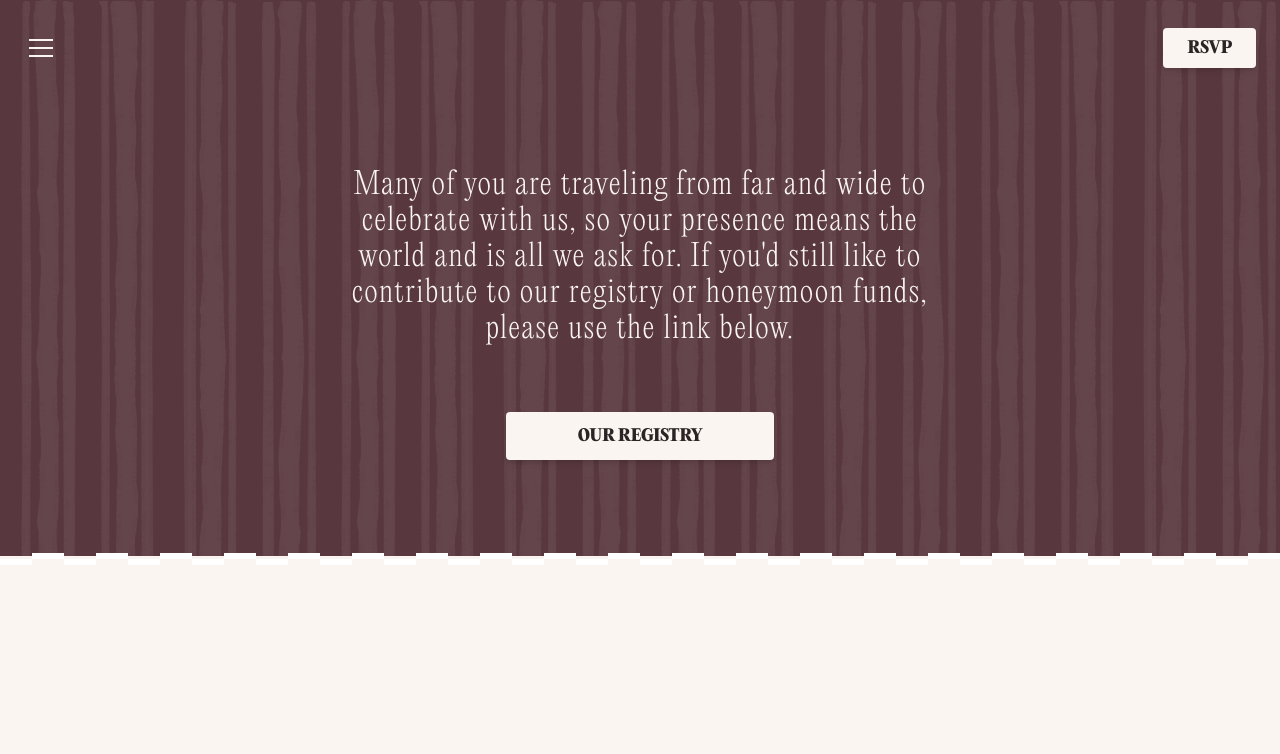
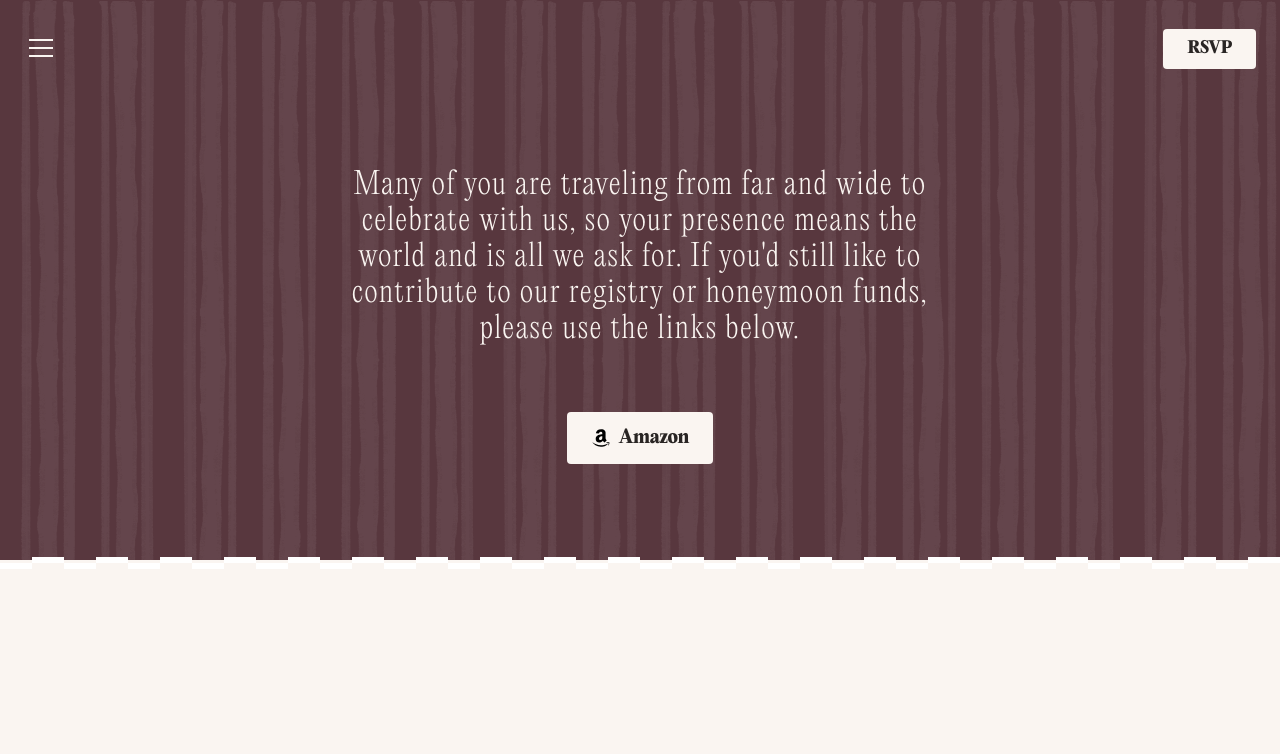
Before and after one commit to andrewhumble/wedding-site, a Next.js app: page /registry in a window 1280 px wide. Shown: the top 754 px of the page. Built offline with nearby package versions, Linux system fonts and the light colour scheme; a web font is replaced by a local one.

Commit message:
Add Amazon registry:

```diff
--- a/package.json
+++ b/package.json
@@ -15,7 +15,8 @@
     "lucide-react": "^0.503.0",
     "next": "15.3.1",
     "react": "^19.0.0",
-    "react-dom": "^19.0.0"
+    "react-dom": "^19.0.0",
+    "react-icons": "^5.5.0"
   },
   "devDependencies": {
     "@eslint/eslintrc": "^3",
--- a/src/app/registry/page.tsx
+++ b/src/app/registry/page.tsx
@@ -2,6 +2,7 @@ import Navbar from '@/components/Navbar'
 import Footer from '@/components/Footer'
 import DashedBorder from '@/ui/DashedBorder'
 import Button from '@/ui/Button'
+import { FaAmazon } from 'react-icons/fa';
 
 export default function Registry() {
 
@@ -10,8 +11,18 @@ export default function Registry() {
             <Navbar />
             <div className="px-4 pt-36 md:pt-42 pb-24 bg-[#58373E]" style={{ backgroundImage: 'url(/images/stripesImproved.png)', backgroundSize: '25% 100%' }}>
                 <div className="text-center px-4 md:w-1/2 mx-auto">
-                    <h1 className="text-xl md:text-3xl font-sans-light tracking-wider text-[#FAF5F1] mb-16">Many of you are traveling from far and wide to celebrate with us, so your presence means the world and is all we ask for. If you&apos;d still like to contribute to our registry or honeymoon funds, please use the link below.</h1>
-                    <Button label="OUR REGISTRY" className='font-sans-bold px-18 py-6 bg-[#FAF5F1] text-stone-800 hover:bg-[#e8d8bf] hover:text-[#3d232a]' />
+                    <h1 className="text-xl md:text-3xl font-sans-light tracking-wider text-[#FAF5F1] mb-16">Many of you are traveling from far and wide to celebrate with us, so your presence means the world and is all we ask for. If you&apos;d still like to contribute to our registry or honeymoon funds, please use the links below.</h1>
+                    <div className="flex gap-6 justify-center">
+                        <Button
+                            href="https://www.amazon.com/wedding/share/thehumbles"
+                            className="px-6 py-4 bg-[#FAF5F1] hover:bg-[#e8d8bf] hover:text-[#3d232a]"
+                        >
+                            <div className="flex items-center space-x-2">
+                                <FaAmazon className="h-5 w-5" />
+                                <span className="font-sans-bold text-stone-800 text-lg leading-none">Amazon</span>
+                            </div>
+                        </Button>
+                    </div>
                 </div>
             </div>
             <DashedBorder className="hidden relative md:flex items-center mt-[-3] mb-[-3] z-10" />
--- a/src/components/Navbar.tsx
+++ b/src/components/Navbar.tsx
@@ -53,12 +53,13 @@ export default function Navbar() {
 
         {/* RSVP Button */}
         <Button
-          label="RSVP"
-          className={`font-sans-bold px-6 py-2 flex items-center justify-center ${isScrolled
+          className={`relative top-[1px] font-sans-bold text-sm px-6 py-2 flex items-center justify-center ${isScrolled
             ? 'bg-stone-800 text-[#FAF5F1] hover:bg-[#4a2d33] hover:text-white'
             : 'bg-[#FAF5F1] text-stone-800 hover:bg-[#e8d8bf] hover:text-[#3d232a]'
             }`}
-        />
+        >
+          RSVP
+        </Button>
       </nav>
 
       <Transition
--- a/src/ui/Button.tsx
+++ b/src/ui/Button.tsx
@@ -1,15 +1,34 @@
+import React from 'react';
+
 interface ButtonProps {
-    label: string;
     className?: string;
+    onClick?: () => void;
+    href?: string;
+    children: React.ReactNode;
 }
 
-export default function Button({ label, className }: ButtonProps) {
+export default function Button({ className, onClick, href, children }: ButtonProps) {
+    if (href) {
+        return (
+            <a
+                href={href}
+                target="_blank"
+                rel="noopener noreferrer"
+                className={`gap-2 rounded-sm transition-all duration-300 cursor-pointer hover:shadow-lg hover:scale-105 hover:border-gray-300 tracking-tight group ${className}`}
+                aria-label={typeof children === 'string' ? children : undefined}
+            >
+                {children}
+            </a>
+        );
+    }
+
     return (
         <button
-            className={`mx-auto inline-flex items-center justify-center rounded-sm transition-colors duration-500 focus:outline-none shadow-md cursor-pointer pointer-events-auto hover:shadow-lg h-10 text-sm font-sans tracking-tight ${className}`}
-            aria-label={label}
+            onClick={onClick}
+            className={`rounded-sm transition-all duration-300 cursor-pointer hover:shadow-lg hover:scale-105 hover:border-gray-300 tracking-tight ${className}`}
+            aria-label={typeof children === 'string' ? children : undefined}
         >
-            <span className="relative top-[1px]">{label}</span>
+            {children}
         </button>
     );
 }
```
Also changed, not shown: 1 other file (tests, documents, lock files or other folders).
